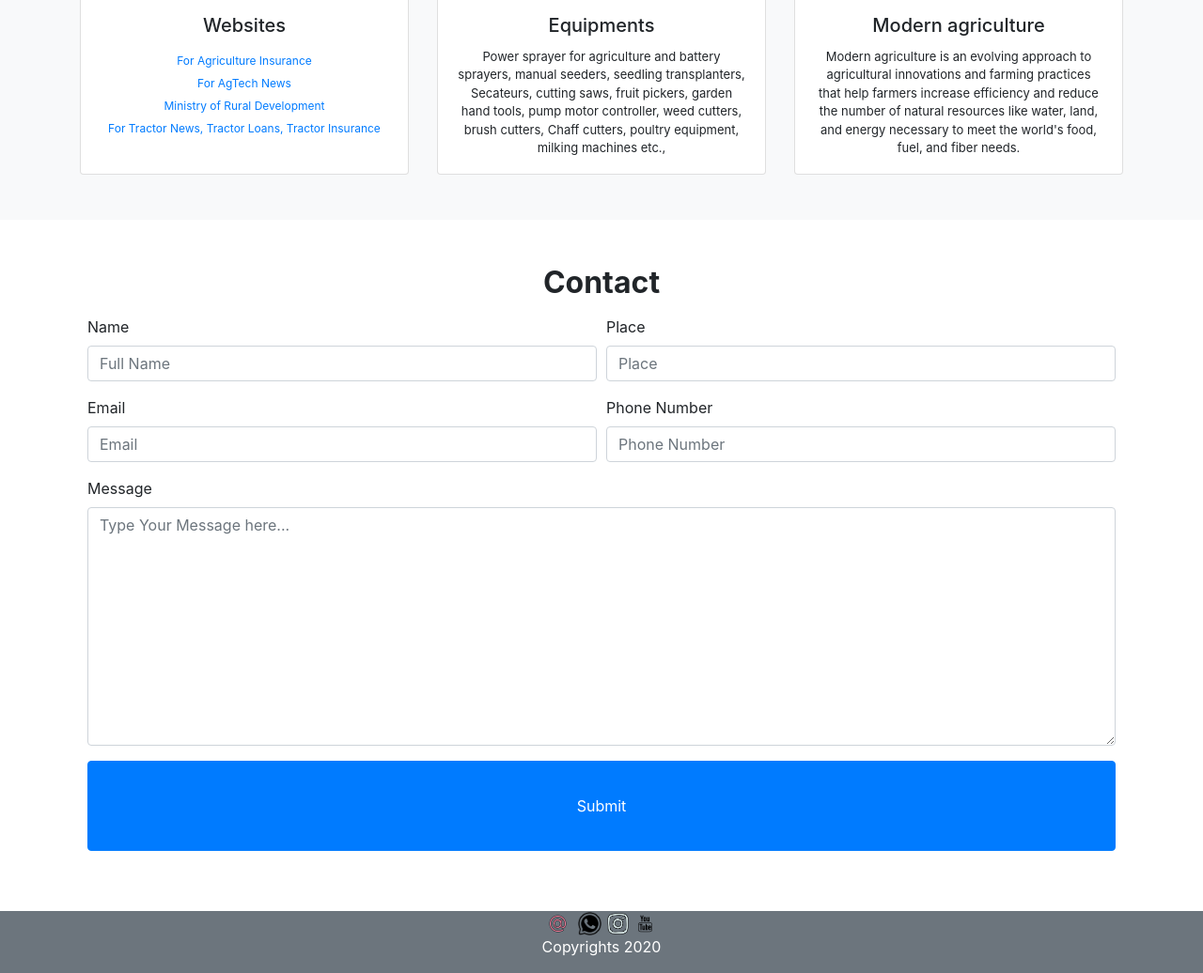
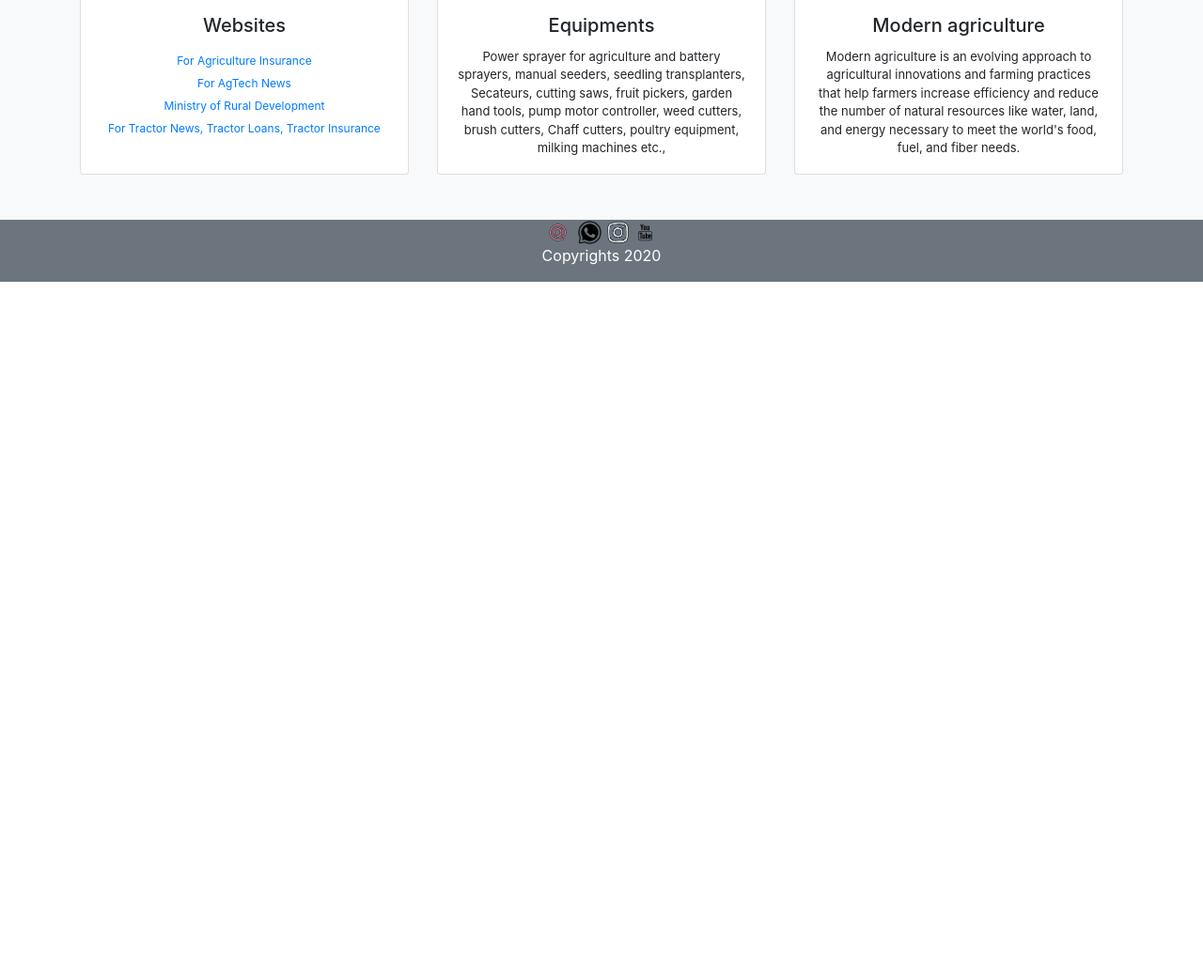
Before and after one commit to M0I0A/M0I0A.github.io, a plain HTML site: page index.html in a window 1280 px wide. Shown: the part 1267-2303 px from the top of the page at 94% size. After the commit the page ends 1567 px from the top, so only its background shows below. Drawn offline with Linux system fonts and the light colour scheme.

Commit message:
Nuked Contact Form(#56)

```diff
--- a/index.html
+++ b/index.html
@@ -108,44 +108,6 @@
         </div>
     </div>
 
-</div>
-</section>
-<section id="contact" class="p-5 ">
-  <div class="container">
-    <h2 class="text-center "><strong>Contact</strong></h2>
-  <div class="row">
-    <div class="col-md-12">
-    <form class="m-2">
-      <div class="form-row">
-        <div class="form-group col-md-6">
-          <label for="inputEmail4">Name</label>
-          <input type="text" class="form-control" id="inputEmail4" placeholder="Full Name">
-        </div>
-        <div class="form-group col-md-6">
-          <label for="inputPassword4">Place</label>
-          <input type="text" class="form-control" id="inputPassword4" placeholder="Place">
-        </div>
-      </div>
-      <div class="form-row">
-        <div class="form-group col-md-6">
-          <label for="inputEmail4">Email</label>
-          <input type="email" class="form-control" id="inputEmail4" placeholder="Email">
-        </div>
-        <div class="form-group col-md-6">
-          <label for="inputPassword4">Phone Number</label>
-          <input type="tel" class="form-control" id="inputPassword4" placeholder="Phone Number">
-        </div>
-      </div>
-      <div class="form-group">
-        <label for="inputAddress">Message</label>
-        <br>
-        <textarea class="form-control" cols="30" rows="10" placeholder="Type Your Message here..."></textarea>
-      </div>
-
-
-     <div class=" form-group text-center">
-      <button type="submit" class="btn btn-primary sign "style="width:100%">Submit</button>
-     </div>
     </form>
   </div>
   </div>
```
